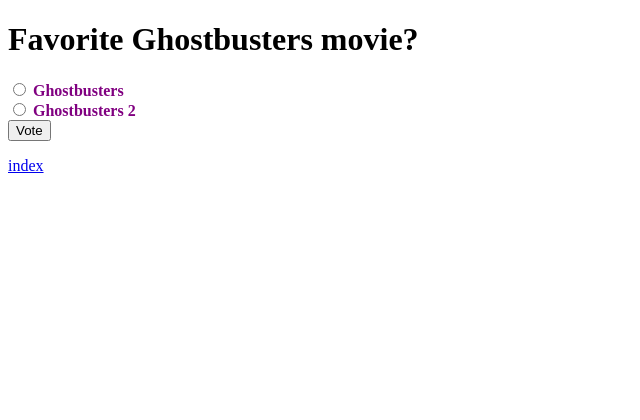
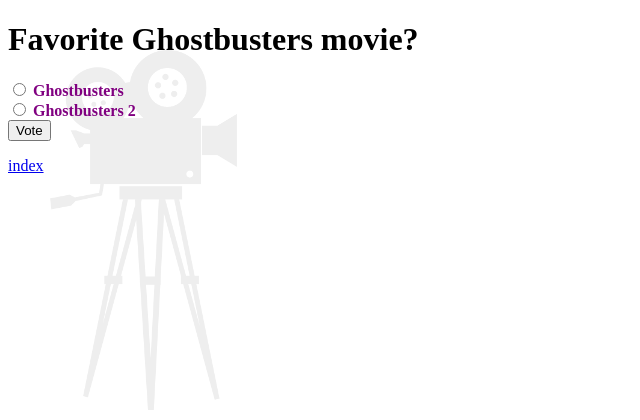
Before and after one commit to mportesdev/djangopoll, a Django app: page /demo/1/ in a window 1280 px wide. Shown: the top 420 px of the page, without its empty margins (0-640 px from the left). Run offline with Django 3.2, Linux system fonts and the light colour scheme; data comes from the database, SQL or seed files in the repository.

Commit message:
Add background image

```diff
--- a/demo/static/demo/style.css
+++ b/demo/static/demo/style.css
@@ -1,3 +1,7 @@
+body {
+    background: white url("images/camera.png") no-repeat;
+}
+
 label {
     color: purple;
     font-weight: bold;
```
Also changed, not shown: demo/static/demo/images/camera.png (added).
